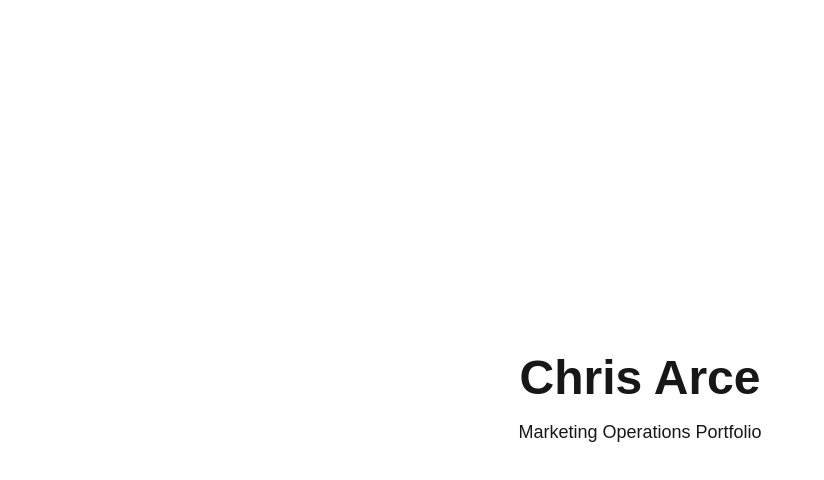
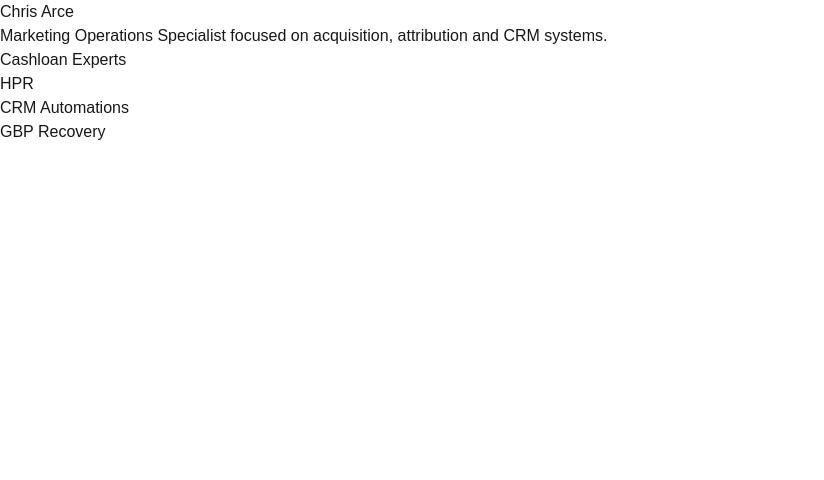
Before and after one commit to ChrisArce88/casestudies, a Next.js app: page / in a window 1280 px wide. Shown: the top 480 px of the page, without its empty margins (0-824 px from the left). Built offline with nearby package versions, Linux system fonts and the light colour scheme.

Commit message:
basic tree

```diff
--- /dev/null
+++ b/app/casestudies/CashloanExperts/page.tsx
@@ -0,0 +1,37 @@
+export default function CashloanExperts() {
+  return (
+    <main>
+      <h1>Cashloan Experts</h1>
+
+      <h2>Overview</h2>
+
+      <p>
+        Placeholder text
+      </p>
+
+      <h2>The Problem</h2>
+
+      <p>
+        Placeholder text
+      </p>
+
+      <h2>Research & Discovery</h2>
+
+      <p>
+        Placeholder text
+      </p>
+
+      <h2>Solution</h2>
+
+      <p>
+        Placeholder text
+      </p>
+
+      <h2>Results</h2>
+
+      <p>
+        Placeholder text
+      </p>
+    </main>
+  );
+}
--- /dev/null
+++ b/app/casestudies/page.tsx
@@ -0,0 +1,17 @@
+import Link from "next/link";
+
+export default function CaseStudies() {
+  return (
+    <main>
+      <h1>Case Studies</h1>
+
+      <ul>
+        <li>
+          <Link href="/case-studies/cashloan-experts">
+            Cashloan Experts
+          </Link>
+        </li>
+      </ul>
+    </main>
+  );
+}
--- a/app/page.tsx
+++ b/app/page.tsx
@@ -1,12 +1,19 @@
 export default function Home() {
   return (
-    <main className="min-h-screen flex items-center justify-center">
-      <div className="text-center">
-        <h1 className="text-5xl font-bold">Chris Arce</h1>
-        <p className="mt-4 text-lg">
-          Marketing Operations Portfolio
-        </p>
-      </div>
+    <main>
+      <h1>Chris Arce</h1>
+
+      <p>
+        Marketing Operations Specialist focused on acquisition,
+        attribution and CRM systems.
+      </p>
+
+      <ul>
+        <li>Cashloan Experts</li>
+        <li>HPR</li>
+        <li>CRM Automations</li>
+        <li>GBP Recovery</li>
+      </ul>
     </main>
   );
 }
```
Also changed, not shown: app/about/page.tsx (added), app/contact/page.tsx (added).
